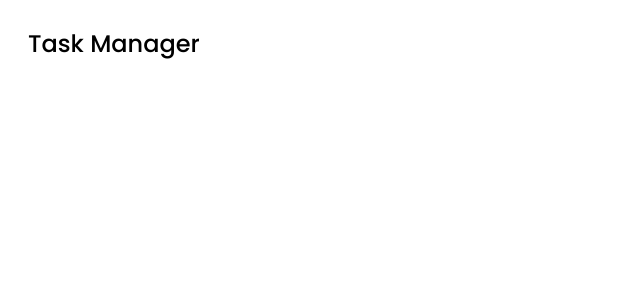
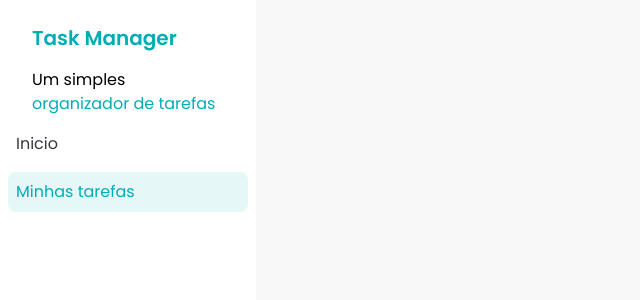
Before and after one commit to Alessandro-Vieira77/fsc-task-manager-, a React (Vite) app: page / in a window 1280 px wide. Shown: the top 300 px of the page, without its empty margins (0-640 px from the left). Built offline with nearby package versions, Linux system fonts and the light colour scheme.

Commit message:
feat: add SideBar and SidebarButton component

```diff
--- a/src/App.jsx
+++ b/src/App.jsx
@@ -1,10 +1,10 @@
+import SideBar from "./components/Sidebar";
+
 function App() {
   return (
-    <>
-      <div>
-        <h1 className="m-5 p-2 text-2xl font-medium">Task Manager</h1>
-      </div>
-    </>
+    <div>
+      <SideBar />
+    </div>
   );
 }
 
--- /dev/null
+++ b/src/components/Sidebar.jsx
@@ -0,0 +1,22 @@
+import SidebarButton from "./SidebarButton";
+
+const SideBar = () => {
+  return (
+    <div className="h-screen w-64 bg-white">
+      <div className="space-y-4 px-8 pt-6">
+        <h1 className="text-xl font-semibold text-[#00ADB5]">Task Manager</h1>
+        <p>
+          Um simples{" "}
+          <span className="text-[#00ADB5]">organizador de tarefas</span>
+        </p>
+      </div>
+
+      <div className="flex flex-col gap-2 p-2">
+        <SidebarButton variant="unSelected">Inicio</SidebarButton>
+        <SidebarButton variant="selected">Minhas tarefas</SidebarButton>
+      </div>
+    </div>
+  );
+};
+
+export default SideBar;
--- /dev/null
+++ b/src/components/SidebarButton.jsx
@@ -0,0 +1,19 @@
+const SidebarButton = ({ children, variant }) => {
+  function getStyle() {
+    if (variant === "selected") {
+      return "text-[#00ADB5] bg-[#E6F7F8]";
+    }
+
+    if (variant === "unSelected") {
+      return "text-[#35383E]";
+    }
+  }
+
+  return (
+    <a href="#" className={`rounded-lg p-2 ${getStyle()}`}>
+      {children}
+    </a>
+  );
+};
+
+export default SidebarButton;
--- a/src/index.css
+++ b/src/index.css
@@ -132,4 +132,8 @@
   /* body {
     @apply bg-brand-background;
   } */
+
+  body {
+    @apply bg-[#f8f8f8];
+  }
 }
```
Also changed, not shown: .eslintrc.cjs.
